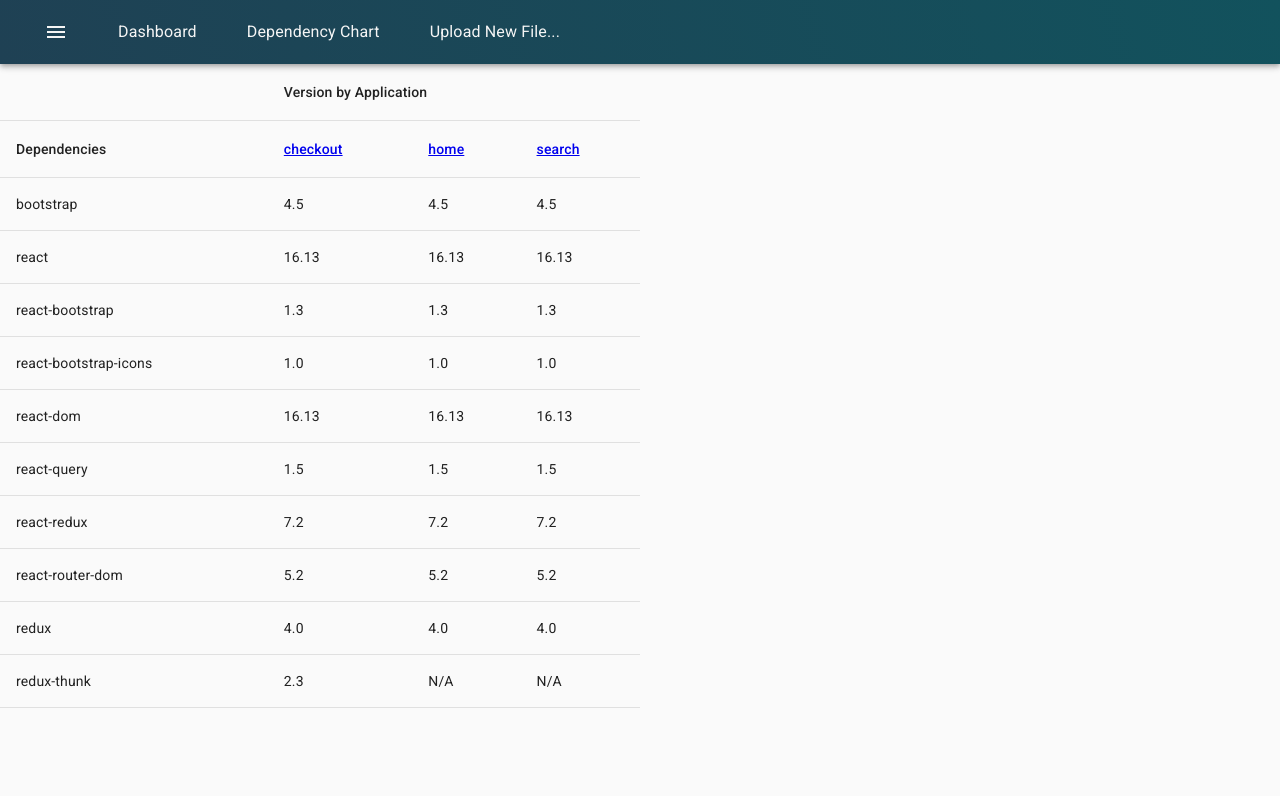
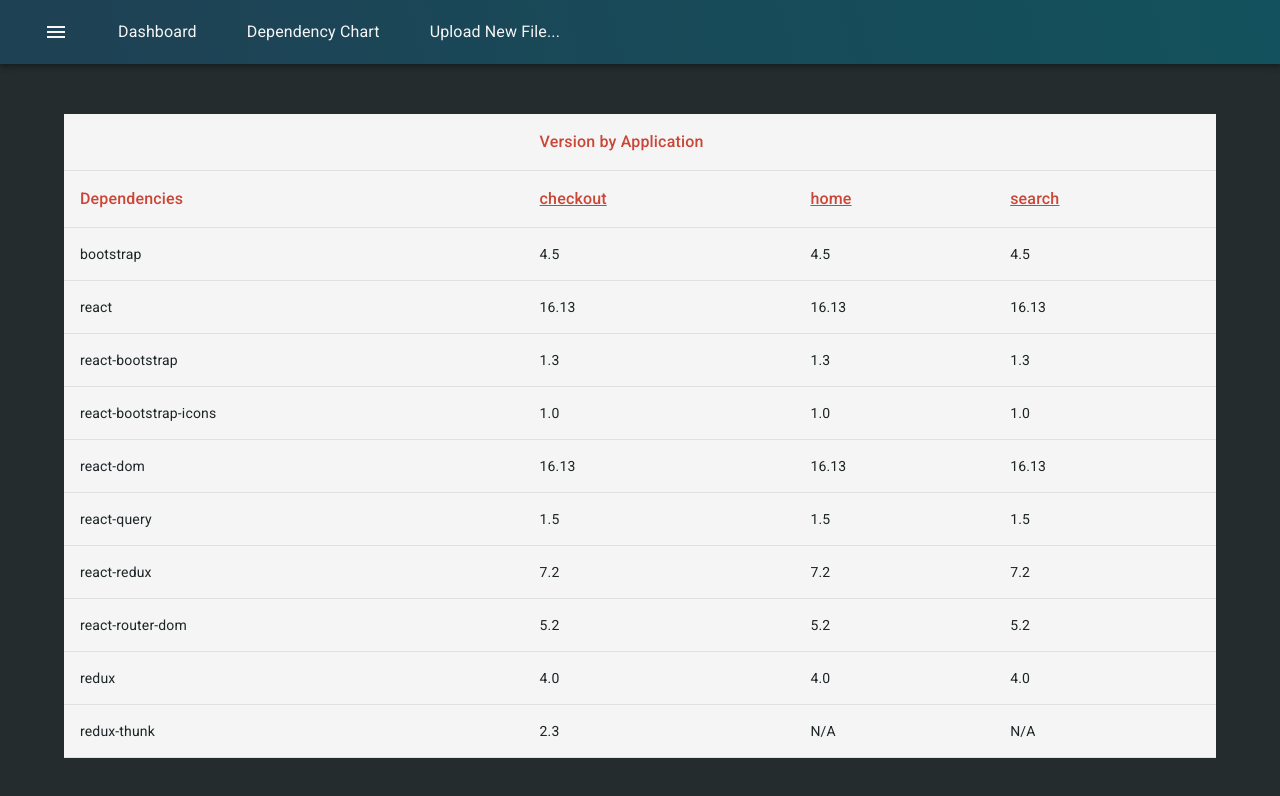
Before and after one commit to oslabs-beta/atriom-dashboard, a React app: page /dependencies in a window 1280 px wide. Shown: the top 796 px of the page. Built offline with nearby package versions, Linux system fonts and the light colour scheme; a web font is replaced by a local one.

Commit message:
table styles

```diff
--- a/src/components/DependencyChart/DependencyChart.js
+++ b/src/components/DependencyChart/DependencyChart.js
@@ -3,7 +3,7 @@ import DependencyTable from './DependencyTable';
 import AppsContext from '../../contexts/AppsContext';
 import CssBaseline from '@material-ui/core/CssBaseline';
 import { Link } from 'react-router-dom';
-// import '../../styles/DependencyChart.scss';
+import '../../styles/DependencyChart.scss';
 
 function DependencyChart() {
   const { apps } = useContext(AppsContext);
@@ -62,8 +62,7 @@ function DependencyChart() {
   }
   if (apps.length && columns.length)
     return (
-      <div className="DependencyChart" style={{ width: '50%', margin: '0' }}>
-        <CssBaseline />
+      <div className="DependencyChart">
         <DependencyTable columns={columns} data={depList} />
       </div>
     );
--- a/src/components/DependencyChart/DependencyTable.js
+++ b/src/components/DependencyChart/DependencyTable.js
@@ -1,46 +1,53 @@
 import React from 'react';
 import { useTable } from 'react-table';
-import MaUTable from '@material-ui/core/Table'
-import TableBody from '@material-ui/core/TableBody'
-import TableCell from '@material-ui/core/TableCell'
-import TableHead from '@material-ui/core/TableHead'
-import TableRow from '@material-ui/core/TableRow'
+import MaUTable from '@material-ui/core/Table';
+import TableBody from '@material-ui/core/TableBody';
+import TableCell from '@material-ui/core/TableCell';
+import TableHead from '@material-ui/core/TableHead';
+import TableRow from '@material-ui/core/TableRow';
+import styles from '../../styles/DependencyChart.scss';
 
-
-export default function Table({columns, data}) {
+export default function Table({ columns, data }) {
   const {
     getTableProps,
     getTableBodyProps,
     headerGroups,
     rows,
-    prepareRow
+    prepareRow,
   } = useTable({
-    columns, data
+    columns,
+    data,
   });
 
   return (
     <MaUTable {...getTableProps()}>
       <TableHead>
-        {headerGroups.map(headerGroup => (
-          <TableRow {...headerGroup.getHeaderGroupProps()}>
-            {headerGroup.headers.map(column => (
-              <TableCell {...column.getHeaderProps()}>{column.render("Header")}</TableCell>
+        {headerGroups.map((headerGroup) => (
+          <TableRow {...headerGroup.getHeaderGroupProps()} className="row">
+            {headerGroup.headers.map((column) => (
+              <TableCell {...column.getHeaderProps()} className="headerCell">
+                {column.render('Header')}
+              </TableCell>
             ))}
           </TableRow>
         ))}
       </TableHead>
-      <TableBody {...getTableBodyProps()}>
+      <TableBody {...getTableBodyProps()} className="body">
         {rows.map((row, i) => {
           prepareRow(row);
           return (
-            <TableRow {...row.getRowProps()}>
-              {row.cells.map(cell => {
-                return <TableCell {...cell.getCellProps()}>{cell.render("Cell")}</TableCell>;
+            <TableRow {...row.getRowProps()} className="row">
+              {row.cells.map((cell) => {
+                return (
+                  <TableCell {...cell.getCellProps()} className="cell">
+                    {cell.render('Cell')}
+                  </TableCell>
+                );
               })}
             </TableRow>
           );
         })}
       </TableBody>
     </MaUTable>
-  )
-};
+  );
+}
--- a/src/styles/DependencyChart.scss
+++ b/src/styles/DependencyChart.scss
@@ -1,33 +1,24 @@
 .DependencyChart {
-  display: flex;
-  align-items: center;
-  justify-content: center;
-  margin-top: 30px;
+  background: #f5f5f5;
+  margin-top: 50px;
+  margin-left: 5%;
+  margin-right: 5%;
+  display: inline-block;
+  width: 90%;
 
-  table {
-    border-collapse: collapse;
-    overflow-x: auto;
-    width: 80%;
+  .table {
+    border-radius: 100px;
   }
-  th {
-    border: 1px solid black;
-    border-collapse: collapse;
-    padding-top: 10px;
-    padding-bottom: 10px;
-    padding-left: 30px;
-    padding-right: 30px;
+  .headerCell {
+    color: #cb4636;
+    font-size: 1em;
+    a:link,
+    a:visited {
+      color: #cb4636;
+    }
   }
-  tr {
-    background: #242c2e;
-    color: #f5f5f5;
-  }
-  td {
-    border: 1px solid black;
-    border-collapse: collapse;
-    text-align: center;
-    padding-top: 10px;
-    padding-bottom: 10px;
-    padding-left: 40px;
-    padding-right: 40px;
+
+  .cell {
+    color: #1c2426;
   }
 }
```
